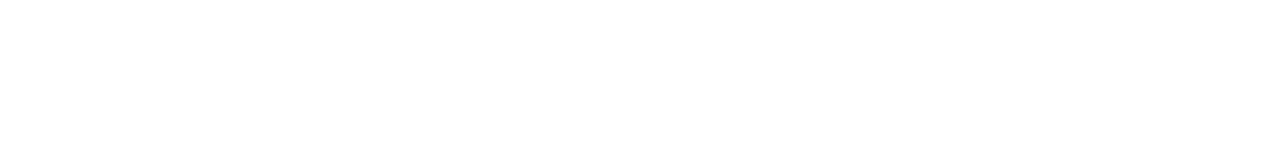
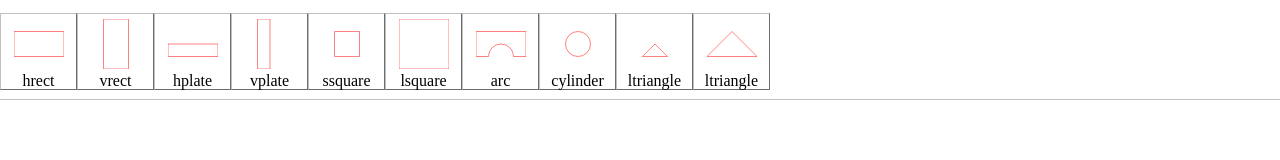
Before and after one commit to rikkertkoppes/experiments, a plain HTML site: page Blocks/index.html in a window 1280 px wide. Drawn offline with Linux system fonts and the light colour scheme.

Commit message:
Creating an interface...

```diff
--- /dev/null
+++ b/Blocks/Build.js
@@ -0,0 +1,96 @@
+var SVGNS = 'http://www.w3.org/2000/svg';
+var MenuElement = (function () {
+    function MenuElement(name, path) {
+        this.name = name;
+        this.path = path;
+    }
+    MenuElement.prototype.render = function () {
+        var d = document.createElement('div');
+        d.classList.add('element');
+        var title = document.createElement('span');
+        title.appendChild(document.createTextNode(this.name));
+        d.appendChild(title);
+        if (this.path) {
+            var svg = document.createElementNS(SVGNS, 'svg');
+            svg.setAttribute('width', '50');
+            svg.setAttribute('height', '50');
+            svg.setAttribute('viewBox', '0 0 100 100');
+            svg.appendChild(this.renderPath());
+            d.appendChild(svg);
+        }
+        return d;
+    };
+    MenuElement.prototype.renderPath = function () {
+        var p = document.createElementNS(SVGNS, 'path');
+        p.setAttribute('d', this.path);
+        return p;
+    };
+    return MenuElement;
+})();
+var Menu = (function () {
+    function Menu(id, canvas) {
+        this.children = [];
+        this.canvas = canvas;
+        this.el = document.getElementById(id);
+    }
+    ;
+    Menu.prototype.addElement = function (name, path) {
+        var item = new MenuElement(name, path);
+        this.children.push(item);
+        var el = item.render();
+        el.addEventListener('click', this.drawItem.bind(this, item));
+        this.el.appendChild(el);
+        return this;
+    };
+    Menu.prototype.drawItem = function (item) {
+        console.log(arguments);
+        this.canvas.drawItem(item);
+    };
+    return Menu;
+})();
+var Canvas = (function () {
+    function Canvas(id) {
+        this.el = document.getElementById(id);
+        this.svg = this.el.appendChild(document.createElementNS(SVGNS, 'svg'));
+        this.dragHandler = this.drag.bind(this);
+        this.dragEndHandler = this.endDrag.bind(this);
+    }
+    Canvas.prototype.drawItem = function (item) {
+        var path = item.renderPath();
+        path.addEventListener('mousedown', this.startDrag.bind(this, path));
+        this.svg.appendChild(path);
+        var bb = path.getBBox();
+        console.log(bb);
+    };
+    Canvas.prototype.startDrag = function (path, e) {
+        this.dragPath = path;
+        this.anchor = [e.pageX, e.pageY];
+        window.addEventListener('mousemove', this.dragHandler);
+        window.addEventListener('mouseup', this.dragEndHandler);
+        console.log('start', this.anchor);
+    };
+    Canvas.prototype.drag = function (e) {
+        var d = [e.pageX - this.anchor[0], e.pageY - this.anchor[1]];
+        var t = this.dragPath.transform;
+        console.log(t);
+        console.log(d);
+    };
+    Canvas.prototype.endDrag = function (e) {
+        window.removeEventListener('mousemove', this.dragHandler);
+        window.removeEventListener('mouseup', this.dragEndHandler);
+    };
+    return Canvas;
+})();
+var c = new Canvas('canvas');
+var m = new Menu('menu', c)
+    .addElement('hrect', 'M 0 25 L 100 25 L 100 75 L 0 75 Z')
+    .addElement('vrect', 'M 25 0 L 75 0 L 75 100 L 25 100 Z')
+    .addElement('hplate', 'M 0 50 L 100 50 L 100 75 L 0 75 Z')
+    .addElement('vplate', 'M 25 0 L 50 0 L 50 100 L 25 100 Z')
+    .addElement('ssquare', 'M 25 25 L 25 75 L 75 75 L 75 25 Z')
+    .addElement('lsquare', 'M 0 0 L 0 100 L 100 100 L 100 0 Z')
+    .addElement('arc', 'M 0 25 L 100 25 L 100 75 L 75 75 A 25 25 0 1 0 25 75 L 0 75 Z')
+    .addElement('cylinder', 'M 25 50 A 25 25 0 1 0 50 25 A 25 25 0 0 0 25 50 Z')
+    .addElement('ltriangle', 'M 25 75 L 75 75 L 50 50 Z')
+    .addElement('ltriangle', 'M 0 75 L 100 75 L 50 25 Z');
+console.log(c, m);
--- a/Blocks/index.html
+++ b/Blocks/index.html
@@ -3,8 +3,68 @@
 <head>
     <meta charset="UTF-8">
     <title>Document</title>
+    <style>
+        html, body {
+            margin: 0;
+            padding: 0;
+            height: 100%;
+            position: relative;
+        }
+        #canvas {
+            position: absolute;
+            top: 100px;
+            left: 0;
+            right: 0;
+            bottom: 0;
+        }
+        #menu {
+            position: absolute;
+            top: 0px;
+            left: 0;
+            right: 0;
+            height: 100px;
+            line-height: 100px;
+            border-bottom: 1px solid silver;
+            box-sizing: border-box;
+        }
+        .element {
+            display: inline-block;
+            border: 1px outset silver;
+            width: 75px;
+            height: 75px;
+            text-align: center;
+            vertical-align: middle;
+            position: relative;
+        }
+        .element span {
+            position: absolute;
+            bottom: 0;
+            left: 0;
+            width: 100%;
+            line-height: 16px;
+        }
+        .element svg {
+
+        }
+        .element path {
+            stroke-width: 1;
+            stroke: red;
+            fill: white;
+        }
+        #canvas svg {
+            width: 100%;
+            height: 100%;
+        }
+        #canvas path {
+            stroke: black;
+            fill: white;
+            stroke-width: 2;
+        }
+    </style>
 </head>
 <body>
-    <script src="Blocks.js"></script>
+    <div id="menu"></div>
+    <div id="canvas"></div>
+    <script src="Build.js"></script>
 </body>
 </html>
```
Also changed, not shown: Blocks/Build.ts (added, +112 -0 lines), Blocks/Blocks.js (line endings or trailing spaces).
